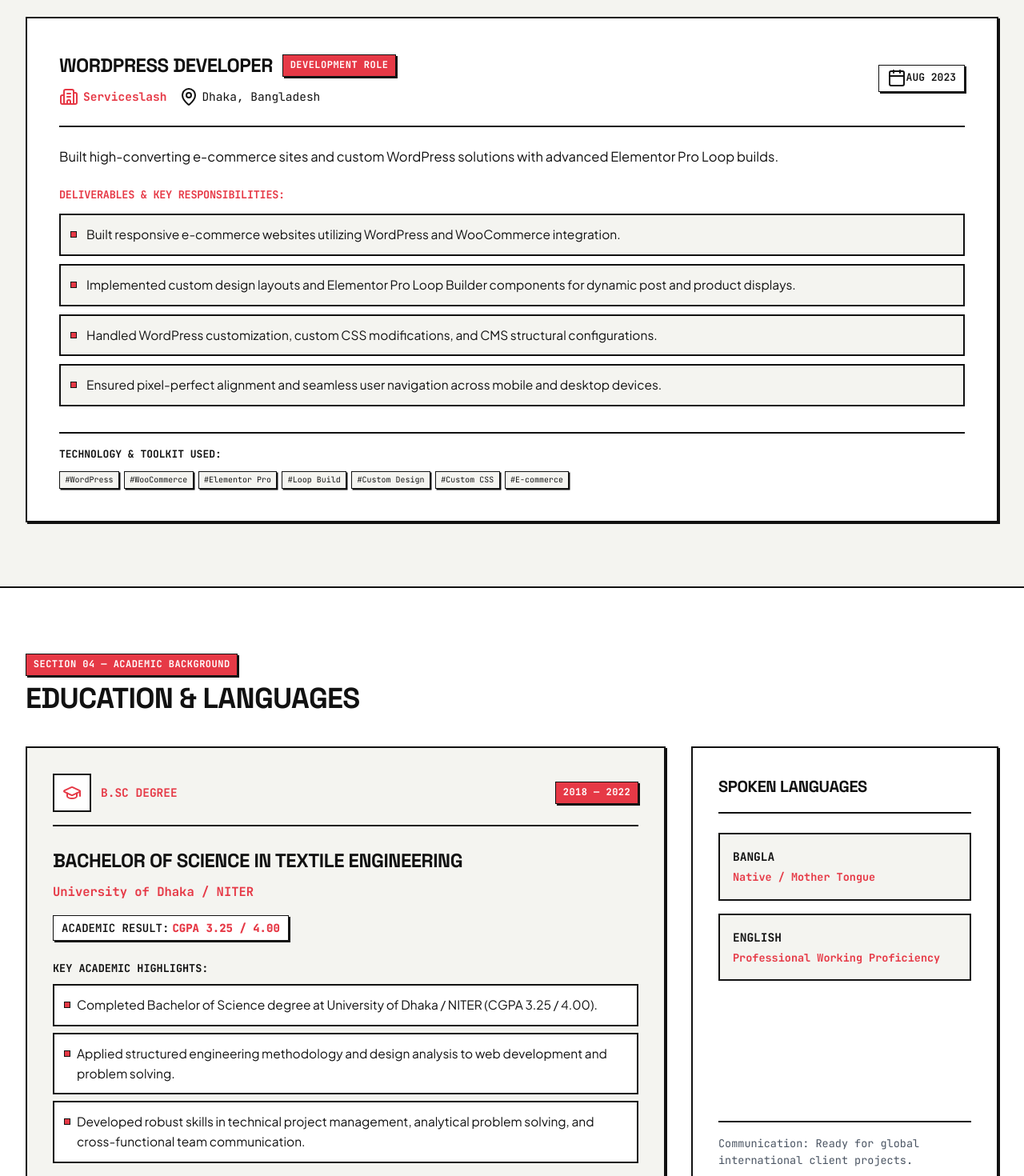
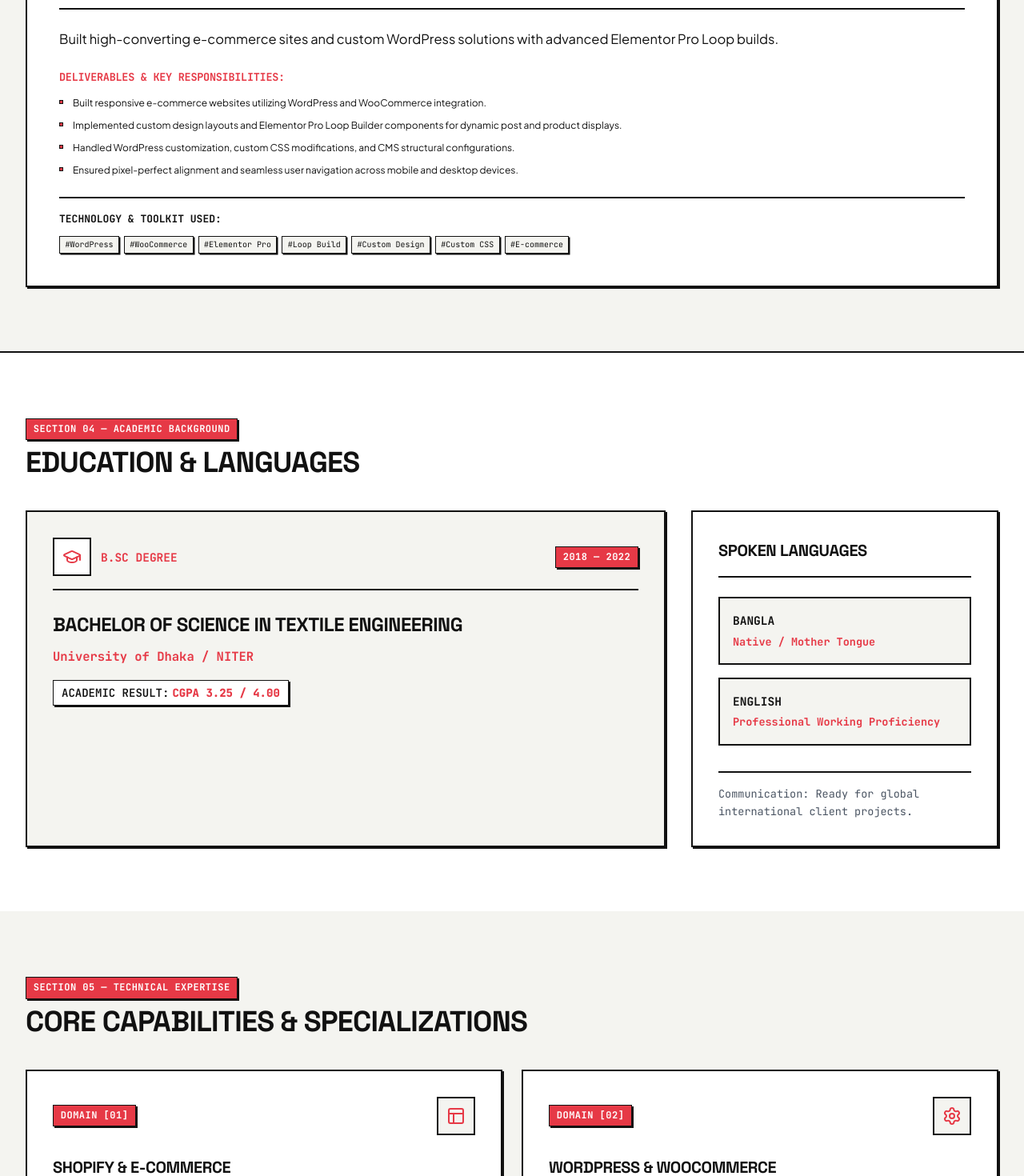
Before and after one commit to KamrulJS/kamrul-profile, a Next.js app: page / in a window 1280 px wide. Shown: the part 2680-4150 px from the top of the page at 80% size. Built offline with nearby package versions, Linux system fonts and the light colour scheme.

Commit message:
refactor: update deliverables to ul/li bullet list and remove key academic highlights

```diff
--- a/app/globals.css
+++ b/app/globals.css
@@ -847,7 +847,7 @@ h1, h2, h3, h4, h5, h6 {
 }
 
 .experience-bullets-wrap {
-  margin-bottom: 2rem;
+  margin-bottom: 1.5rem;
 }
 
 .deliverables-heading {
@@ -859,24 +859,33 @@ h1, h2, h3, h4, h5, h6 {
   text-transform: uppercase;
 }
 
+.experience-bullet-list {
+  list-style: none;
+  padding: 0;
+  margin: 0;
+}
+
 .experience-bullet-item {
   display: flex;
   align-items: flex-start;
   gap: 0.75rem;
-  padding: 0.75rem;
-  background-color: #F4F4F0;
-  border: 2px solid #111111;
   margin-bottom: 0.625rem;
-  font-size: 15.5px;
-}
-
-.bullet-dot {
-  width: 0.5rem;
-  height: 0.5rem;
+  font-size: 12px;
+  line-height: 1.5;
+  color: #111111;
+}
+
+.experience-bullet-item:last-child {
+  margin-bottom: 0;
+}
+
+.bullet-square {
+  width: 5px;
+  height: 5px;
   background-color: #E63946;
   border: 1px solid #111111;
   flex-shrink: 0;
-  margin-top: 0.5rem;
+  margin-top: 5px;
 }
 
 .tech-tags-flex {
--- a/components/EducationSection.tsx
+++ b/components/EducationSection.tsx
@@ -7,12 +7,7 @@ export default function EducationSection() {
     degree: "BACHELOR OF SCIENCE IN TEXTILE ENGINEERING",
     institution: "University of Dhaka / NITER",
     year: "2018 — 2022",
-    cgpa: "CGPA 3.25 / 4.00",
-    highlights: [
-      "Completed Bachelor of Science degree at University of Dhaka / NITER (CGPA 3.25 / 4.00).",
-      "Applied structured engineering methodology and design analysis to web development and problem solving.",
-      "Developed robust skills in technical project management, analytical problem solving, and cross-functional team communication."
-    ]
+    cgpa: "CGPA 3.25 / 4.00"
   };
 
   const languages = [
@@ -64,18 +59,6 @@ export default function EducationSection() {
                 <div className="swiss-badge degree-result-badge">
                   ACADEMIC RESULT: <span className="result-highlight">{education.cgpa}</span>
                 </div>
-
-                <div>
-                  <span className="highlights-label">
-                    KEY ACADEMIC HIGHLIGHTS:
-                  </span>
-                  {education.highlights.map((hl, idx) => (
-                    <div key={idx} className="highlight-row">
-                      <span className="bullet-dot" />
-                      <span>{hl}</span>
-                    </div>
-                  ))}
-                </div>
               </div>
             </div>
           </div>
--- a/components/ExperienceSection.tsx
+++ b/components/ExperienceSection.tsx
@@ -98,14 +98,14 @@ export default function ExperienceSection() {
                   DELIVERABLES & KEY RESPONSIBILITIES:
                 </h4>
 
-                <div>
+                <ul className="experience-bullet-list">
                   {exp.bullets.map((bullet, idx) => (
-                    <div key={idx} className="experience-bullet-item">
-                      <span className="bullet-dot" />
+                    <li key={idx} className="experience-bullet-item">
+                      <span className="bullet-square" />
                       <span>{bullet}</span>
-                    </div>
+                    </li>
                   ))}
-                </div>
+                </ul>
               </div>
 
               {/* Tech Stack Pills */}
```
